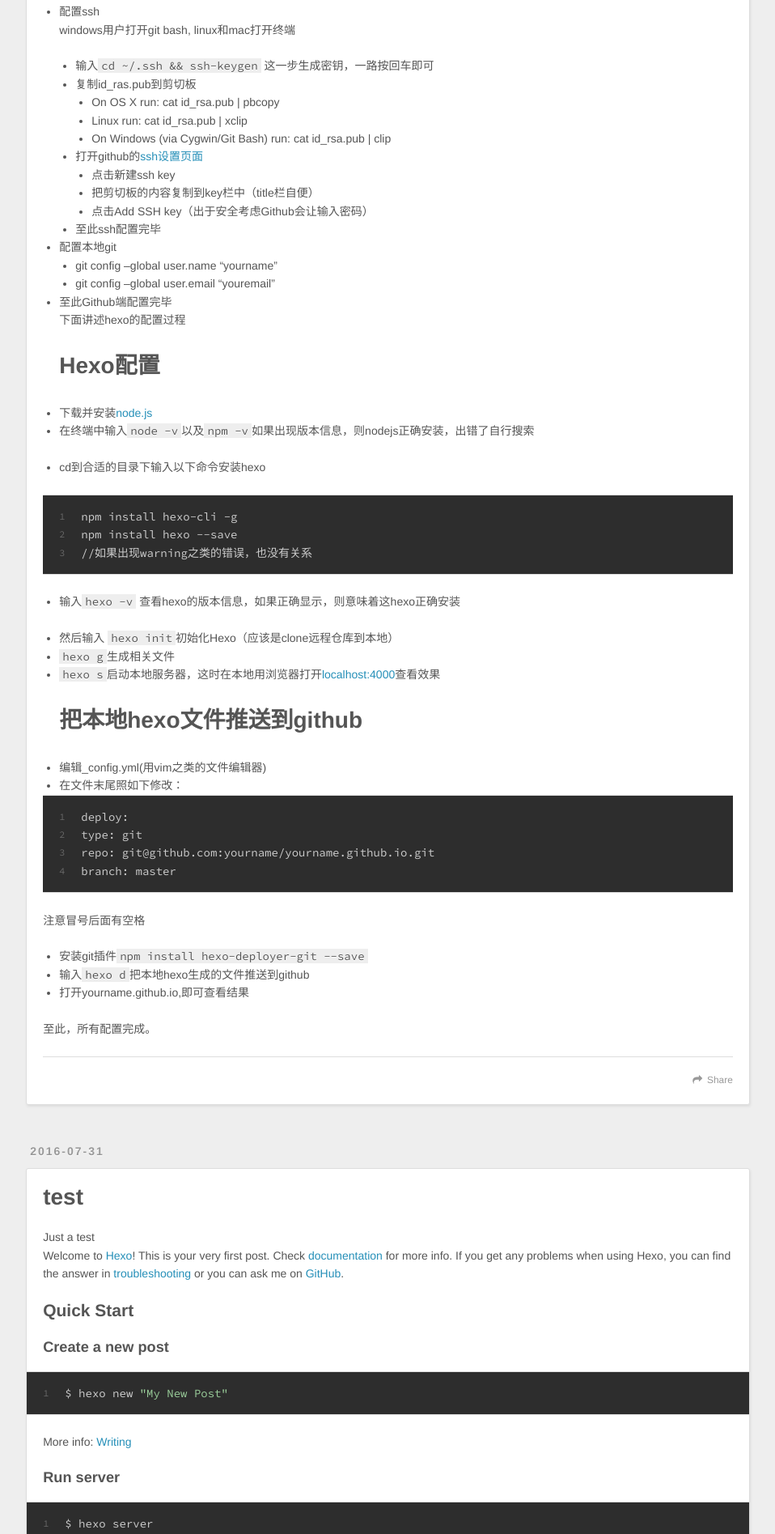
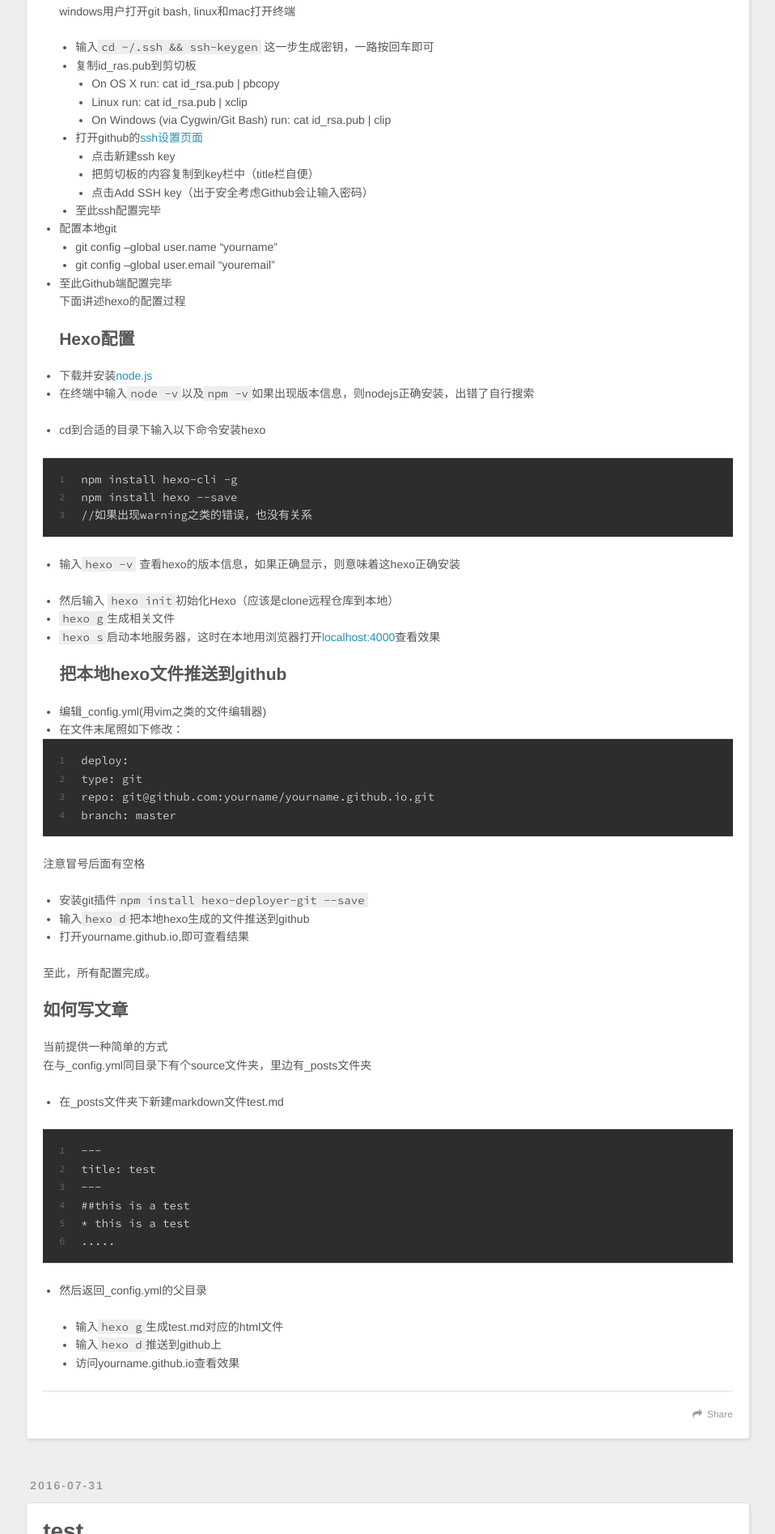
Before and after one commit to hplover/hplover.github.io, a plain HTML site: page index.html in a window 1280 px wide. Shown: the part 856-2751 px from the top of the page at 81% size, without its empty margins (8-966 px from the left). Drawn offline with nearby package versions, Linux system fonts and the light colour scheme.

Commit message:
Site updated: 2016-07-31 21:29:54

```diff
--- a/index.html
+++ b/index.html
@@ -84,7 +84,7 @@
     <div class="article-entry" itemprop="articleBody">
 
         <p>搭建博客主要分两部分，一部分是配置Github端，一部分是配置本地的hexo<br>先讲Github端的配置</p>
-<h1 id="Github端配置"><a href="#Github端配置" class="headerlink" title="Github端配置"></a>Github端配置</h1><ul>
+<h2 id="Github端配置"><a href="#Github端配置" class="headerlink" title="Github端配置"></a>Github端配置</h2><ul>
 <li>创建博客仓库<ul>
 <li>登录或者注册<a href="www.github.com">Github</a>，假设你Github的用户名为yourname</li>
 <li>新建一个仓库，命名为yournamename.github.io</li>
@@ -122,7 +122,7 @@
 <li>git config –global user.email “youremail”</li>
 </ul>
 </li>
-<li>至此Github端配置完毕<br>下面讲述hexo的配置过程<h1 id="Hexo配置"><a href="#Hexo配置" class="headerlink" title="Hexo配置"></a>Hexo配置</h1></li>
+<li>至此Github端配置完毕<br>下面讲述hexo的配置过程<h2 id="Hexo配置"><a href="#Hexo配置" class="headerlink" title="Hexo配置"></a>Hexo配置</h2></li>
 <li>下载并安装<a href="https://nodejs.org/en/download/" target="_blank" rel="external">node.js</a></li>
 <li>在终端中输入<code>node -v</code>以及<code>npm -v</code>如果出现版本信息，则nodejs正确安装，出错了自行搜索</li>
 <li><p>cd到合适的目录下输入以下命令安装hexo</p>
@@ -132,7 +132,7 @@
 </li>
 <li>然后输入 <code>hexo init</code>初始化Hexo（应该是clone远程仓库到本地）</li>
 <li><code>hexo g</code>生成相关文件</li>
-<li><code>hexo s</code>启动本地服务器，这时在本地用浏览器打开<a href="localhost:4000" target="_blank" rel="external">localhost:4000</a>查看效果<h1 id="把本地hexo文件推送到github"><a href="#把本地hexo文件推送到github" class="headerlink" title="把本地hexo文件推送到github"></a>把本地hexo文件推送到github</h1></li>
+<li><code>hexo s</code>启动本地服务器，这时在本地用浏览器打开<a href="localhost:4000" target="_blank" rel="external">localhost:4000</a>查看效果<h2 id="把本地hexo文件推送到github"><a href="#把本地hexo文件推送到github" class="headerlink" title="把本地hexo文件推送到github"></a>把本地hexo文件推送到github</h2></li>
 <li>编辑_config.yml(用vim之类的文件编辑器)</li>
 <li>在文件末尾照如下修改：<figure class="highlight yaml"><table><tr><td class="gutter"><pre><div class="line">1</div><div class="line">2</div><div class="line">3</div><div class="line">4</div></pre></td><td class="code"><pre><div class="line"><span class="attr">deploy:</span></div><div class="line"><span class="attr">type:</span> git</div><div class="line"><span class="attr">repo:</span> git@github.com:yourname/yourname.github.io.git</div><div class="line"><span class="attr">branch:</span> master</div></pre></td></tr></table></figure>
 </li>
@@ -144,11 +144,24 @@
 <li>打开yourname.github.io,即可查看结果</li>
 </ul>
 <p>至此，所有配置完成。</p>
+<h2 id="如何写文章"><a href="#如何写文章" class="headerlink" title="如何写文章"></a>如何写文章</h2><p>当前提供一种简单的方式<br>在与_config.yml同目录下有个source文件夹，里边有_posts文件夹</p>
+<ul>
+<li><p>在_posts文件夹下新建markdown文件test.md</p>
+<figure class="highlight markdown"><table><tr><td class="gutter"><pre><div class="line">1</div><div class="line">2</div><div class="line">3</div><div class="line">4</div><div class="line">5</div><div class="line">6</div></pre></td><td class="code"><pre><div class="line">---</div><div class="line"><span class="section">title: test</span></div><div class="line">---</div><div class="line"><span class="section">##this is a test</span></div><div class="line"><span class="bullet">* </span>this is a test</div><div class="line">.....</div></pre></td></tr></table></figure>
+</li>
+<li><p>然后返回_config.yml的父目录</p>
+<ul>
+<li>输入<code>hexo g</code>生成test.md对应的html文件</li>
+<li>输入<code>hexo d</code>推送到github上</li>
+<li>访问yourname.github.io查看效果</li>
+</ul>
+</li>
+</ul>
 
 
     </div>
     <footer class="article-footer">
-      <a data-url="http://yoursite.com/2016/07/31/hexo_github/" data-id="ciraml3i90000cguefywowjd6" class="article-share-link">Share</a>
+      <a data-url="http://yoursite.com/2016/07/31/hexo_github/" data-id="ciran903i0002d7ueik1awll9" class="article-share-link">Share</a>
 
 
     </footer>
@@ -193,7 +206,7 @@
 
     </div>
     <footer class="article-footer">
-      <a data-url="http://yoursite.com/2016/07/31/test/" data-id="ciraml3ii0002cguenxyooy9d" class="article-share-link">Share</a>
+      <a data-url="http://yoursite.com/2016/07/31/test/" data-id="ciran903e0001d7ueng9xrvrl" class="article-share-link">Share</a>
 
 
     </footer>
@@ -238,7 +251,7 @@
 
     </div>
     <footer class="article-footer">
-      <a data-url="http://yoursite.com/2016/07/31/hello-world/" data-id="ciraml3ie0001cgue2dnerxla" class="article-share-link">Share</a>
+      <a data-url="http://yoursite.com/2016/07/31/hello-world/" data-id="ciran90390000d7uehqfiwitz" class="article-share-link">Share</a>
 
 
     </footer>
```
Also changed, not shown: 2016/07/31/hello-world/index.html (+1 -1 lines), 2016/07/31/hexo_github/index.html (+18 -5 lines), 2016/07/31/test/index.html (+1 -1 lines).
